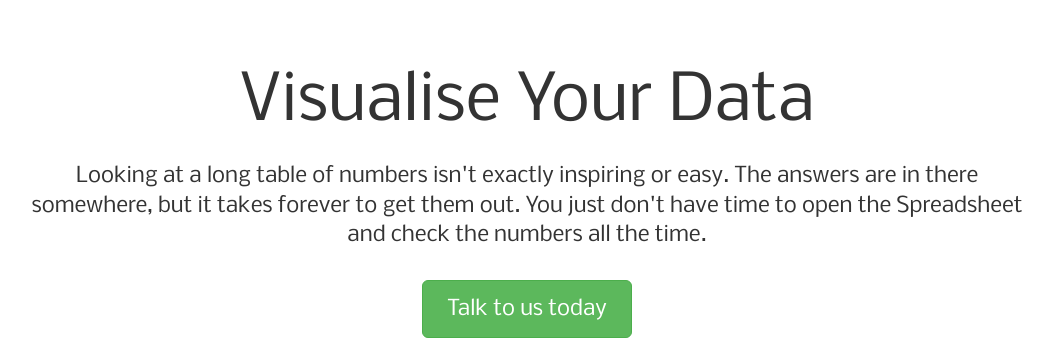
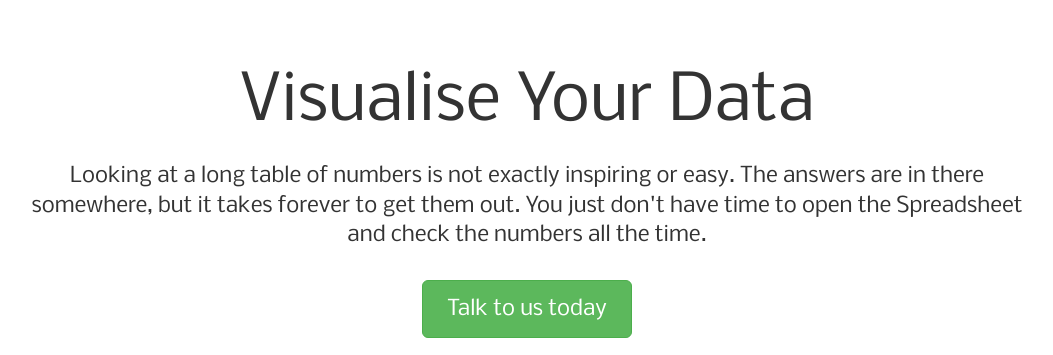
Before and after one commit to mrmrcoleman/ud_visualise, a Flask app: page / in a window 1280 px wide. Shown: the top 355 px of the page, without its empty margins (113-1166 px from the left). Run offline with Flask 2, Linux system fonts and the light colour scheme; some libraries are stand-ins or nearby versions.

Commit message:
Changed the text

```diff
--- a/visualise/app/templates/visualise.html
+++ b/visualise/app/templates/visualise.html
@@ -19,7 +19,7 @@
       <h1>Visualise Your Data</h1>
       <p class="lead">
 
-Looking at a long table of numbers isn't exactly inspiring or easy. The answers
+Looking at a long table of numbers is not exactly inspiring or easy. The answers
 are in there somewhere, but it takes forever to get them out. You just don't
 have time to open the Spreadsheet and check the numbers all the time.
 
```
